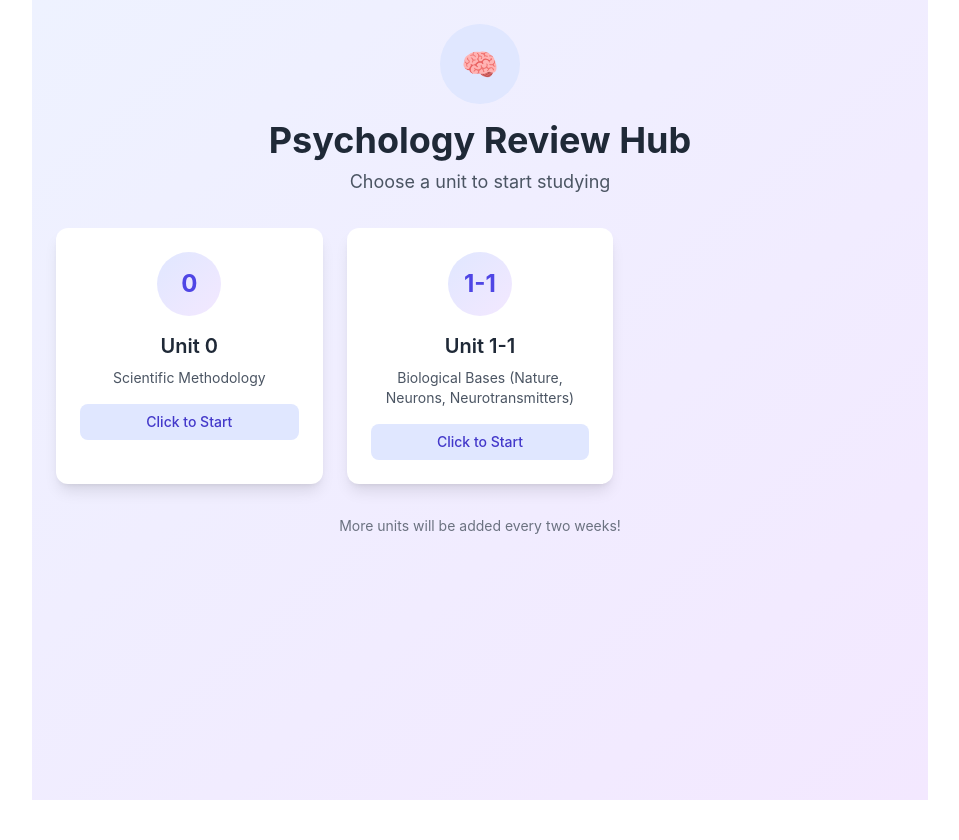
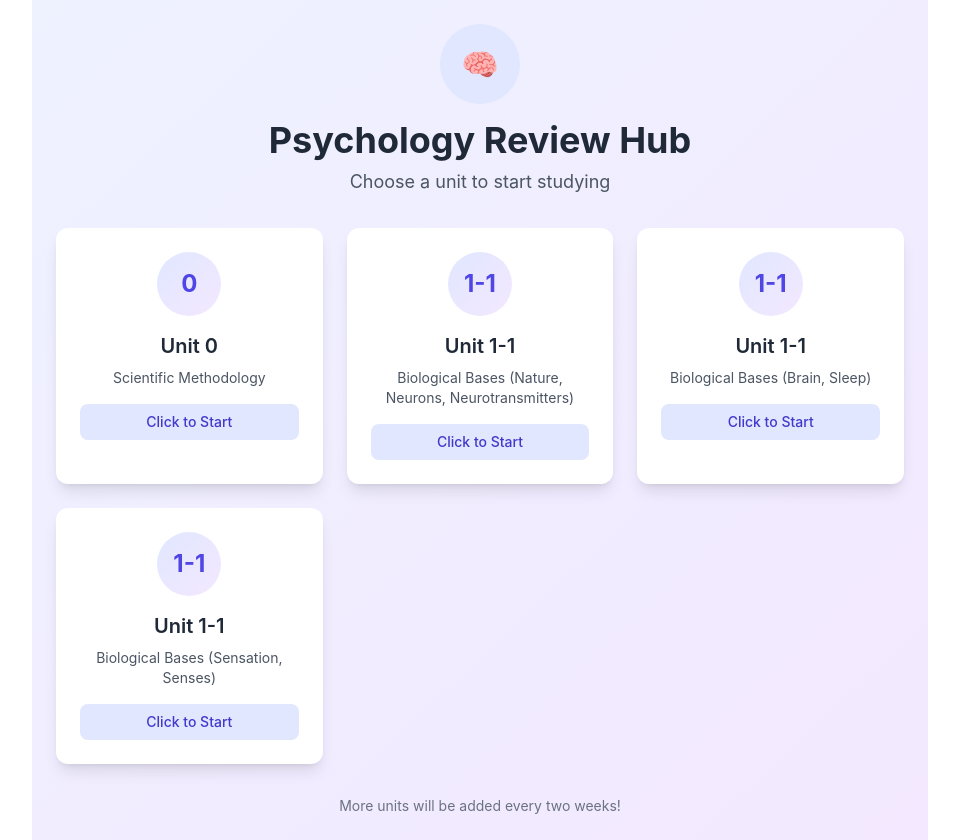
Before and after one commit to icssac/appsychunit0, a React (Create React App) app: page / in a window 1280 px wide. Shown: the whole page, without its empty margins (160-1119 px from the left). Before the commit the page ends 800 px from the top, so only its background shows below. Built offline with nearby package versions, Linux system fonts and the light colour scheme.

Commit message:
unit1 comp App.js

```diff
--- a/src/App.js
+++ b/src/App.js
@@ -43,6 +43,8 @@ const FlashcardStudyApp = () => {
   const availableUnits = [
     { id: 'unit0', name: 'Unit 0', description: 'Scientific Methodology', fileName: 'UNIT0.csv' },
     { id: 'unit1-1', name: 'Unit 1-1', description: 'Biological Bases (Nature, Neurons, Neurotransmitters)', fileName: 'UNIT1-1.csv' },
+    { id: 'unit1-1', name: 'Unit 1-1', description: 'Biological Bases (Brain, Sleep)', fileName: 'UNIT1-2.csv' },
+    { id: 'unit1-1', name: 'Unit 1-1', description: 'Biological Bases (Sensation, Senses)', fileName: 'UNIT1-3.csv' },
     // Add more units here as you create them:
     // { id: 'unit1', name: 'Unit 1', description: 'Research Methods', fileName: 'UNIT1.csv' },
     // { id: 'unit2', name: 'Unit 2', description: 'Biological Psychology', fileName: 'UNIT2.csv' },
```
